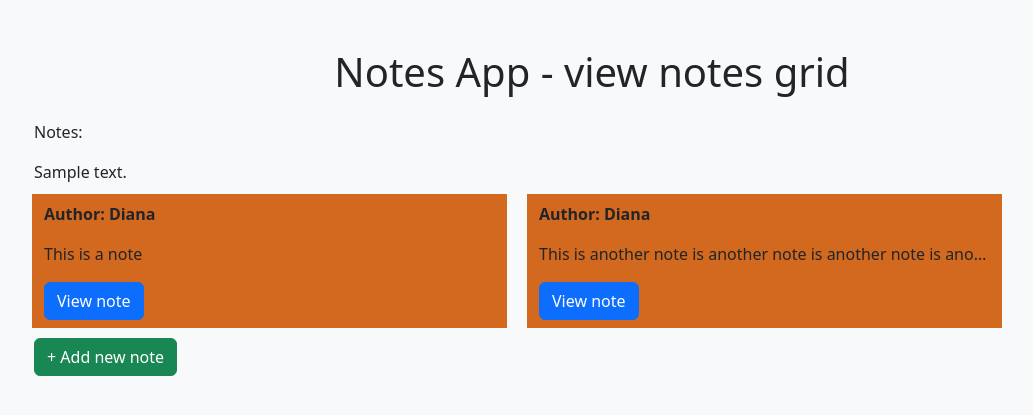
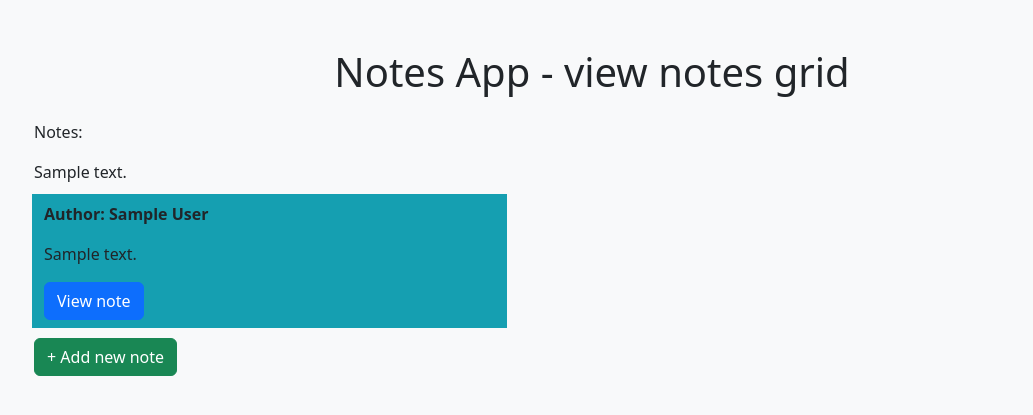
Before and after one commit to mdiannna/NotesApp, a FastAPI app: template templates/view_notes.html in a window 1280 px wide. Shown: the top 415 px of the page, without its empty margins (48-1081 px from the left). Run offline with FastAPI, Linux system fonts and the light colour scheme; the template is opened without the code that fills it: most values are stand-ins (such as "Sample title", 1, 10 or a date in 2020).

Commit message:
displaying real notes with jinja in view notes grid

```diff
--- a/templates/view_notes.html
+++ b/templates/view_notes.html
@@ -9,7 +9,7 @@
   <!-- TODO: move to separate file -->
   <style>
     .note-bg {
-        background-color: chocolate;
+        background-color: rgb(21, 159, 177);
         margin: 10px;
         /* max-width: 50%; */
         text-overflow: ellipsis;
@@ -29,16 +29,22 @@ white-space: nowrap;
     <div><p>Notes:</p>{{notes}}</div>
 
     <div class="row">
-        <div class="col-md-5 note-bg pt-2 pb-2">
-            <p><b>Author: Diana</b></p>
-            <p class="note-p">This is a note</p>
-            <button class="btn btn-primary">View note</button>
-        </div>
+<!--
         <div class="col-md-5 note-bg pt-2 pb-2">
             <p><b>Author: Diana</b></p>
             <p class="note-p">This is another note is another note is another note is another note is another note is another note</p>
             <button class="btn btn-primary">View note</button>
+        </div> -->
+        {% for note in notes %}
+        {% if note.text!="" %}
+
+        <div class="col-md-5 note-bg pt-2 pb-2">
+            <p><b>Author: {{ note.author }}</b></p>
+            <p class="note-p">{{ note.text }}</p>
+            <button class="btn btn-primary">View note</button>
         </div>
+        {% endif %}
+        {% endfor %}
     </div>
     <div class="row">
         <div class="col-md-2">
```
